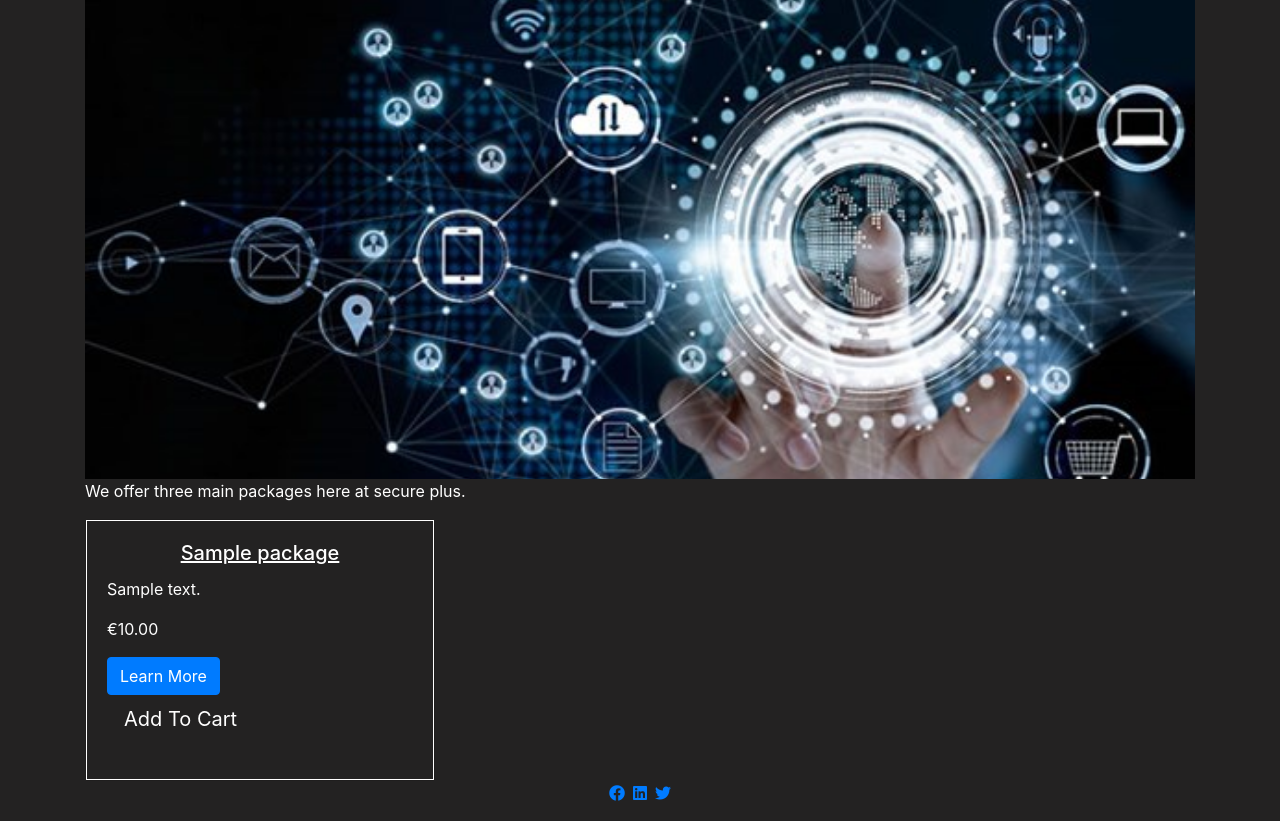
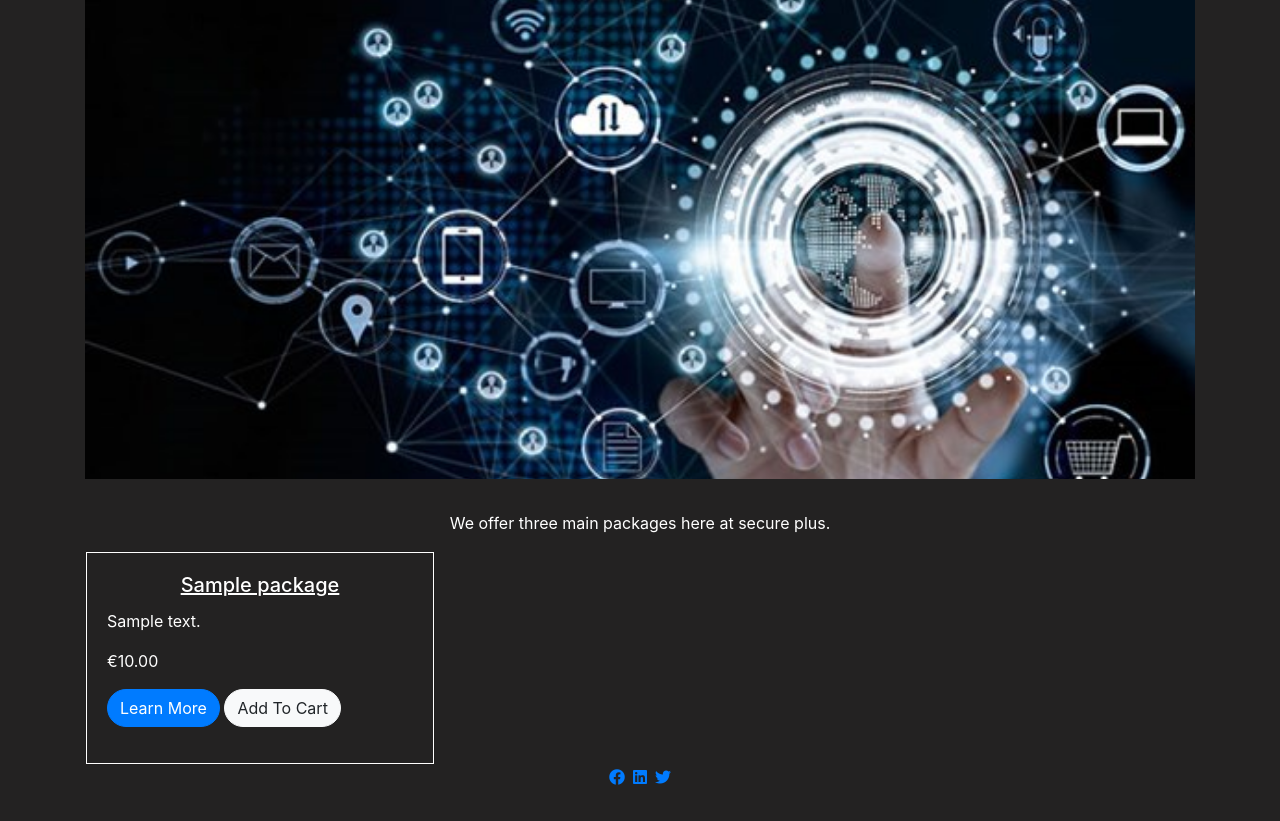
Before and after one commit to LiamD88/secure_plus, a Django app: page /services1/ in a window 1280 px wide. Shown: the part 57-878 px from the top of the page. After the commit the page ends 842 px from the top, so only its background shows below. Run offline with Django 3.2, Linux system fonts and the light colour scheme; tables that the repository leaves empty hold one stand-in row (values such as "Sample post"); some libraries are stand-ins or nearby versions.

Commit message:
added margins for text and cards, also moved the learn more button to sit alongside the add to cart button

```diff
--- a/services1/templates/services1.html
+++ b/services1/templates/services1.html
@@ -30,7 +30,7 @@
         </div>
         <div class="row">
             <div class="col-12">
-                <p class="text-white">We offer three main packages here at secure plus.</p>
+                <p class="text-white text-center text-pad card-margin1">We offer three main packages here at secure plus.</p>
             </div>
         </div>
 
@@ -38,16 +38,16 @@
             {% for package in packages %}
             <div class="col-md-4">
 
-                <div class="card main-bg">
+                <div class="card main-bg card-margin2">
                     <div class="card-body text-white border border-white">
                         <h5 class="card-title text-center"><u>{{ package.name }}</u></h5>
                         <p class="card-text">{{ package.description }}</p>
                         <p>€{{ package.price }}</p>
-                        <a href="#" class="btn btn-primary">Learn More</a>
+
                         <form class="form-group" method="POST" action="{% url 'add_to_cart' package.id %}">
                             {% csrf_token %}
-
-                            <button class="btn btn-lg text-white" type="submit">Add To Cart</button>
+                            <a href="#" class="btn btn-primary rounded-pill">Learn More</a>
+                            <button class="btn btn-light rounded-pill" type="submit">Add To Cart</button>
                         </form>
                     </div>
                 </div>
```
